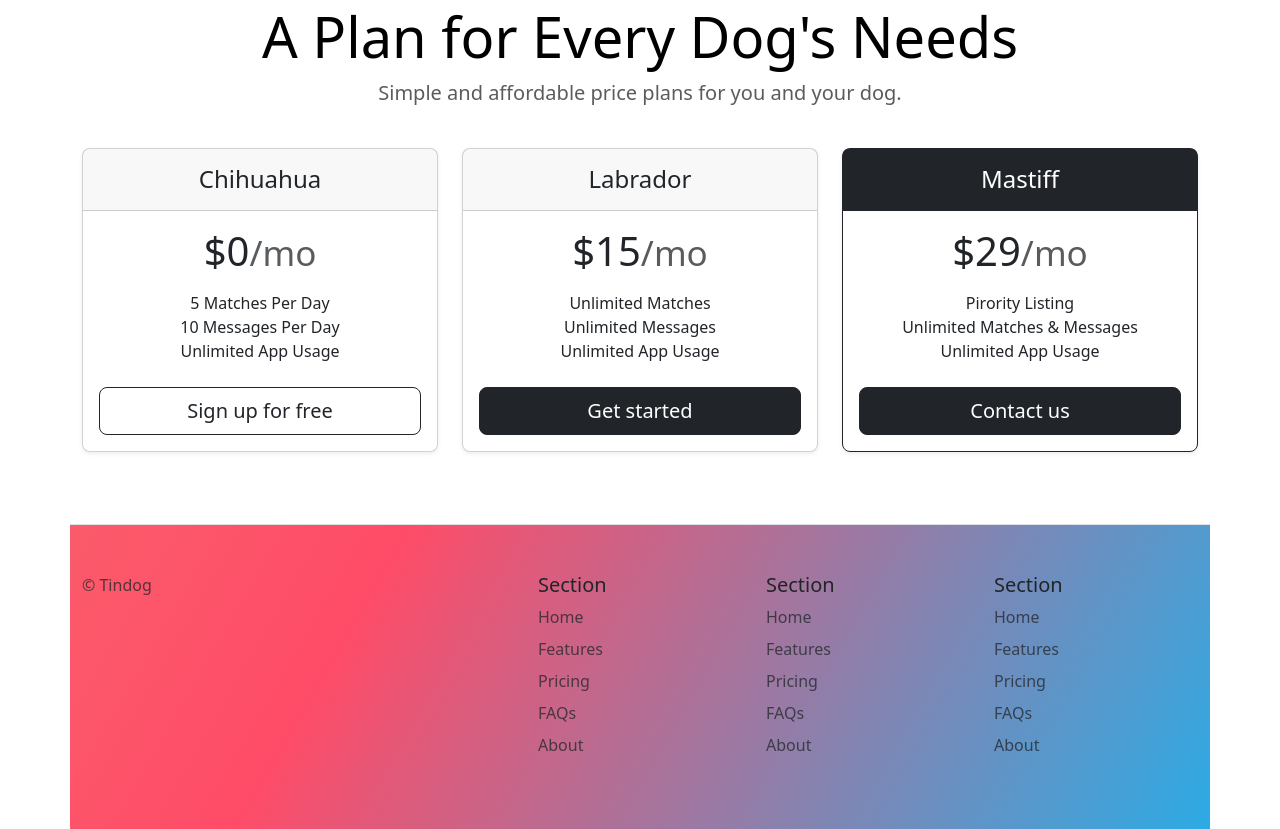
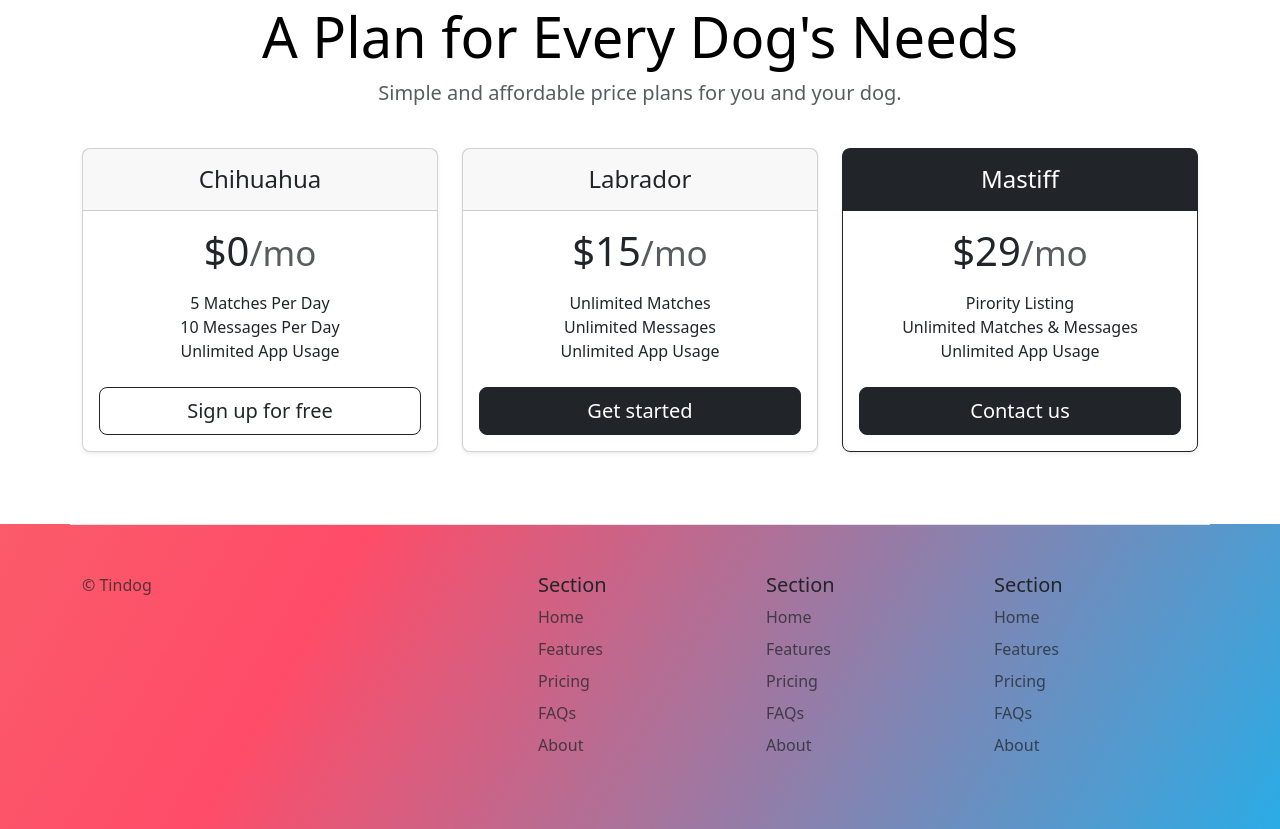
Before and after one commit to navinxqz/Web-dev-learning, a plain HTML site: page 11.3 TinDog Project/index.html in a window 1280 px wide. Shown: the part 1567-2396 px from the top of the page. Drawn offline with nearby package versions, Linux system fonts and the light colour scheme.

Commit message:
fluid ign added on section

```diff
--- a/11.3 TinDog Project/index.html
+++ b/11.3 TinDog Project/index.html
@@ -168,9 +168,9 @@
     </div>
   </section>
   <!-- Footer -->
-  <section id="footer">
+  <section id="footer" class="gradient-background">
 
-    <div class="container gradient-background">
+    <div class="container">
       <footer class="row row-cols-1 row-cols-sm-2 row-cols-md-5 py-5 mt-3 border-top">
         <div class="col">
           <a href="/" class="d-flex align-items-center link-body-emphasis text-decoration-none"></a>
```
